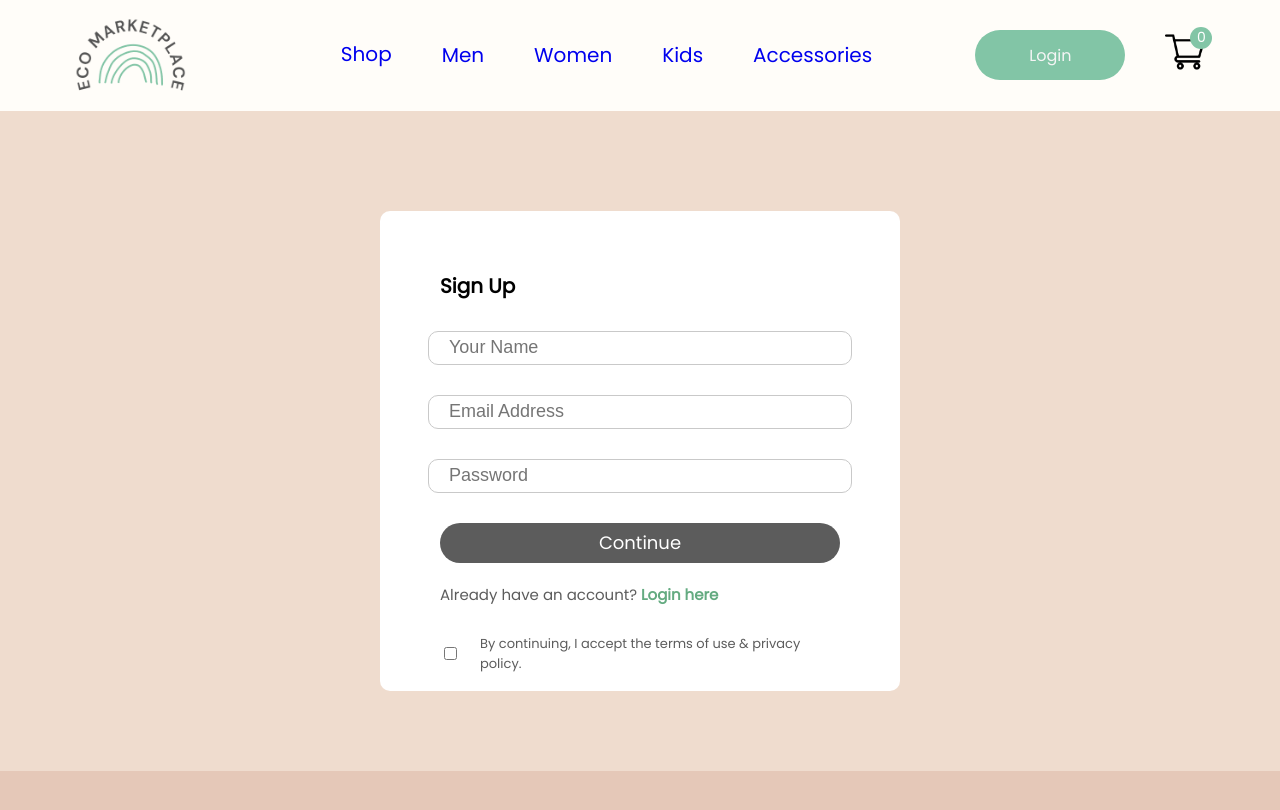
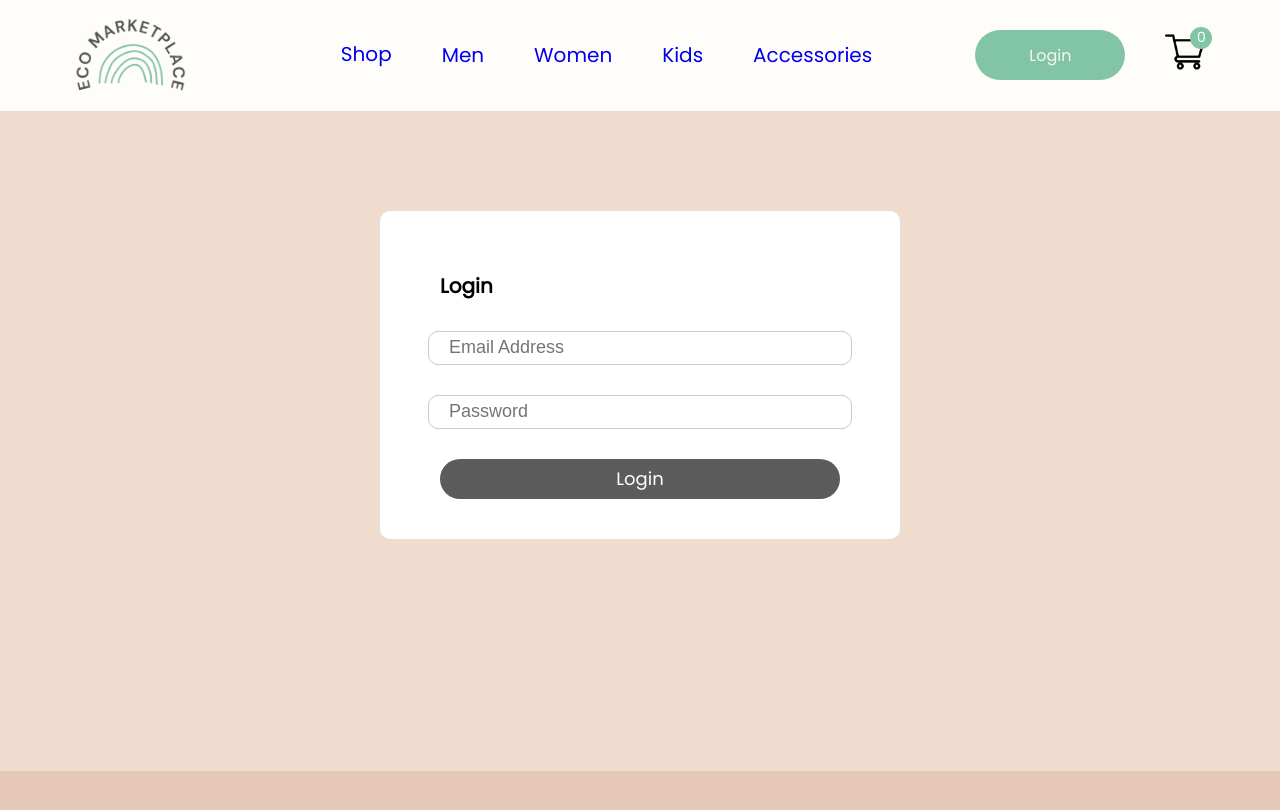
Before and after one commit to E-commerce-platform-AiR/Frontend, a React (Create React App) app: page /login in a window 1280 px wide. Shown: the top 810 px of the page. Built offline with nearby package versions, Linux system fonts and the light colour scheme.

Commit message:
Login panel added

```diff
--- a/src/App.js
+++ b/src/App.js
@@ -6,6 +6,7 @@ import Shop from './Pages/Shop';
 import ShopCategory from './Pages/ShopCategory';
 import Cart from './Pages/Cart';
 import LoginSignup from './Pages/LoginSignup';
+import Login from './Pages/Login';
 import Product from './Pages/Product';
 import Footer from './Components/Footer/Footer';
 
@@ -26,7 +27,8 @@ function App() {
           <Route path=':productId' element={<Product/>}/>
         </Route>
         <Route path='/cart' element={<Cart/>}/>
-        <Route path='/login' element={<LoginSignup/>}/>
+        <Route path='/signup' element={<LoginSignup/>}/>
+        <Route path='/login' element={<Login />} />
       </Routes>
       </BrowserRouter>
 
--- a/src/Components/Hero/Hero.jsx
+++ b/src/Components/Hero/Hero.jsx
@@ -13,7 +13,7 @@ const Hero = () => {
             <p>Inspire and breathe new life into your belongings!</p>
         </div>
         <div className='hero-login-btn'>
-        <Link style={{ textDecoration: 'none'}} to='/login'><button>Create Your Account!</button></Link>
+        <Link style={{ textDecoration: 'none'}} to='/signup'><button>Create Your Account!</button></Link>
         </div>
 
         <div className="hero-right">
--- a/src/Components/Navbar/Navbar.jsx
+++ b/src/Components/Navbar/Navbar.jsx
@@ -21,7 +21,7 @@ const {getTotalCartItems} =useContext(ShopContext);
         <li onClick={()=>{setMenu('accessories')}}><Link style={{ textDecoration: 'none'}} to='/accessories'>Accessories</Link>{menu==='accessories'?<h/>:<></>}</li>
       </ul>
       <div className='nav-login-cart'>
-        <Link style={{ textDecoration: 'none'}} to='/login'><button>Login</button></Link>
+        <Link style={{ textDecoration: 'none'}} to='/signup'><button>Login</button></Link>
         <Link style={{ textDecoration: 'none'}} to='/cart'><img src={cart_icon} alt="" style={{ width: '40px', height: 'auto' }} /></Link>
         <div className='nav-cart-count'>{getTotalCartItems()}</div>
       </div>
--- /dev/null
+++ b/src/Pages/CSS/Login.css
@@ -0,0 +1,64 @@
+.login{
+    width: 100%;
+    height: 70vh;
+    background: #EFDCCE;
+    padding-top: 100px;
+    align-items: center;
+    justify-content: center;
+
+}
+
+
+.login-container {
+    max-width: 400px; /* Maksymalna szerokość kontenera */
+    max-height: 400px; /* Maksymalna wysokość kontenera */
+    width: 90%; /* Dostosowanie szerokości do zawartości */
+    height: auto; /* Automatyczne dostosowanie wysokości do zawartości */
+    background: white;
+    margin: auto;
+    padding: 40px 60px;
+    border-radius: 10px;
+    align-items: center;
+    justify-content: center;
+}
+
+.login-container h1{
+    margin: 20px 0px;
+font-size: 20px;
+}
+
+.login-fields{
+    display:flex;
+    flex-direction: column;
+    gap: 30px;
+    margin-top:30px;
+    align-items: center;
+    justify-content: center;
+}
+
+.login-fields input{
+    height: 30px;
+    width: 100%;
+    padding-left: 20px;
+    border: 1px solid #c9c9c9;
+    border-radius: 10px;
+    outline: none;
+    color: #5c5c5c;
+    font-size: 18px;
+
+
+}
+
+.login-container button{
+    width: 100%;
+    height:40px;
+    color: white;
+    background-color: #5c5c5c;
+    margin-top: 30px;
+    border:none;
+    border-radius: 75px;
+    font-size: 18px;
+    font-family: poppins;
+    font-weight: 400;
+    cursor: pointer;
+}
--- /dev/null
+++ b/src/Pages/Login.jsx
@@ -0,0 +1,20 @@
+import React from 'react';
+import './CSS/Login.css';
+
+const Login = () => {
+  return (
+    <div className='login'>
+      <div className="login-container">
+        <h1>Login</h1>
+        <div className="login-fields">
+            <input type='email' placeholder='Email Address'/>
+            <input type='password' placeholder='Password'/>
+        </div>
+        <button>Login</button>
+
+      </div>
+    </div>
+  );
+}
+
+export default Login;
--- a/src/Pages/LoginSignup.jsx
+++ b/src/Pages/LoginSignup.jsx
@@ -1,4 +1,5 @@
 import React, { useState } from 'react';
+import { useNavigate } from 'react-router-dom';
 import './CSS/LoginSignup.css';
 import axios from 'axios';
 
@@ -7,7 +8,15 @@ const LoginSignup = () => {
   const [email, setEmail] = useState('');
   const [password, setPassword] = useState('');
 
+  const navigate = useNavigate();
+
+  const handleLoginClick = () => {
+    navigate('/login');
+  };
+
+
   const handleSignup = async () => {
+
     try {
       const userData = {
         userName: username,
@@ -36,7 +45,7 @@ const LoginSignup = () => {
           <input type='password' placeholder='Password' value={password} onChange={(e) => setPassword(e.target.value)} />
         </div>
         <button onClick={handleSignup}>Continue</button> {/* Wywołujemy funkcję handleSignup po kliknięciu przycisku */}
-        <p className="loginsignup-login">Already have an account? <span>Login here</span></p>
+        <p className="loginsignup-login">Already have an account? <span onClick={handleLoginClick}>Login here</span></p>
         <div className="loginsignup-agree">
           <input type="checkbox" name='' id='' />
           <p>By continuing, I accept the terms of use & privacy policy.</p>
```
